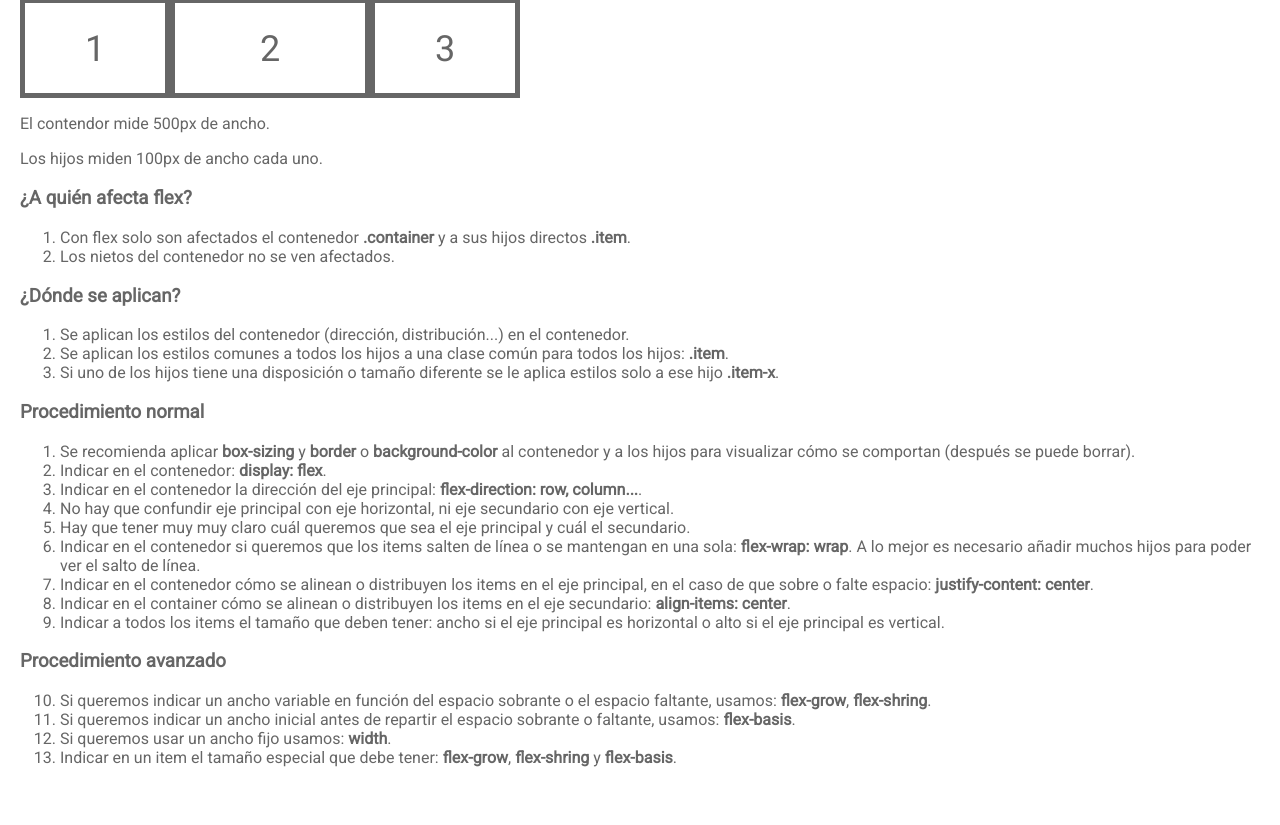
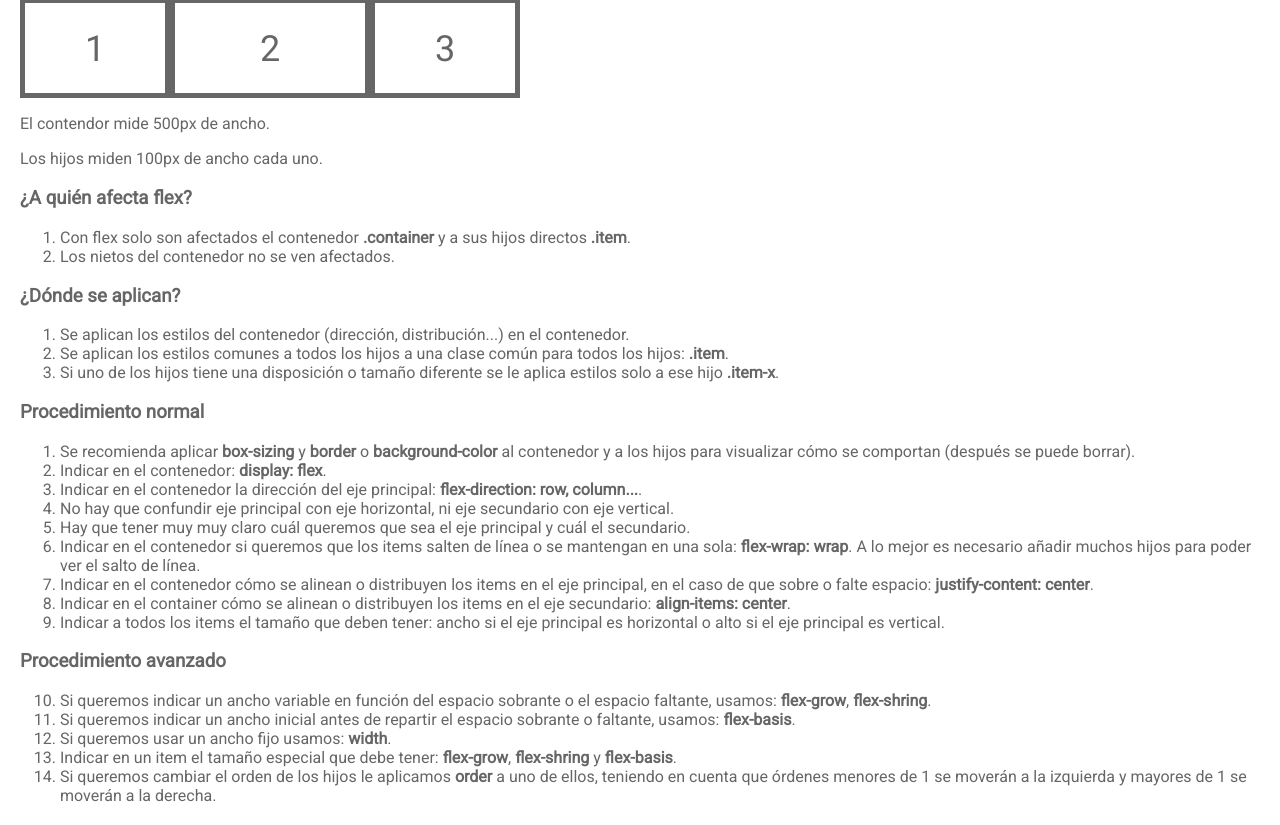
Before and after one commit to MargaritaBerjon/ejercicios-en-clase-i, a plain HTML site: page module-1/lesson-4/morning/index.html in a window 1280 px wide. Shown: the part 81-906 px from the top of the page. Before the commit the page ends 868 px from the top, so only its background shows below. Drawn offline with Linux system fonts and the light colour scheme.

Commit message:
Added m1-l4 example

```diff
--- a/module-1/lesson-4/morning/index.html
+++ b/module-1/lesson-4/morning/index.html
@@ -95,6 +95,9 @@
       <li>
         Indicar en un item el tamaño especial que debe tener: <strong>flex-grow</strong>, <strong>flex-shring</strong> y <strong>flex-basis</strong>.
       </li>
+      <li>
+        Si queremos cambiar el orden de los hijos le aplicamos <strong>order</strong> a uno de ellos, teniendo en cuenta que órdenes menores de 1 se moverán a la izquierda y mayores de 1 se moverán a la derecha.
+      </li>
     </ol>
 
   </body>
```
